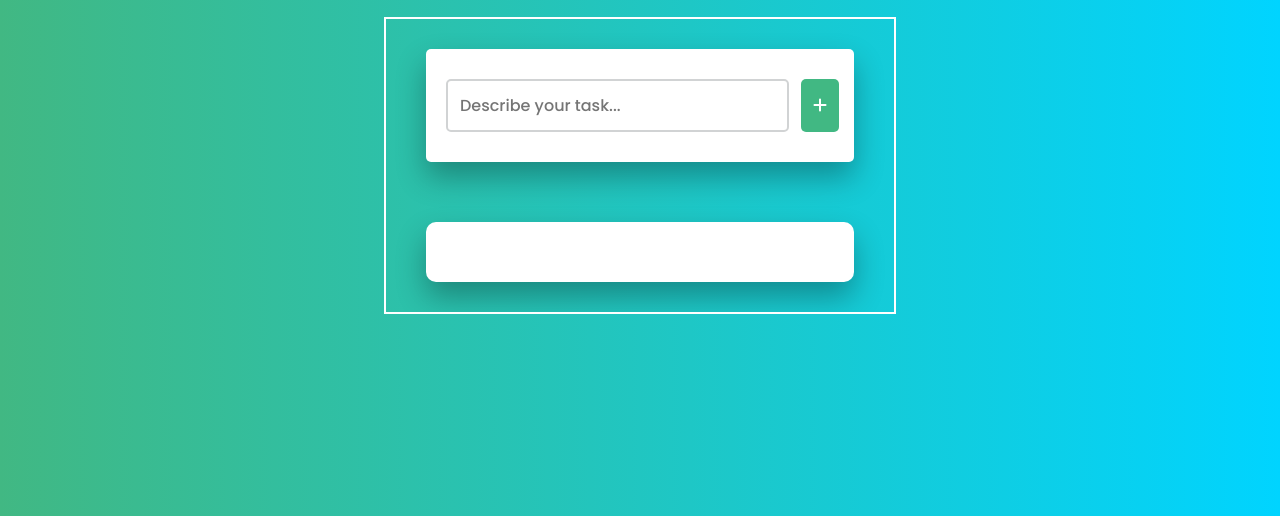
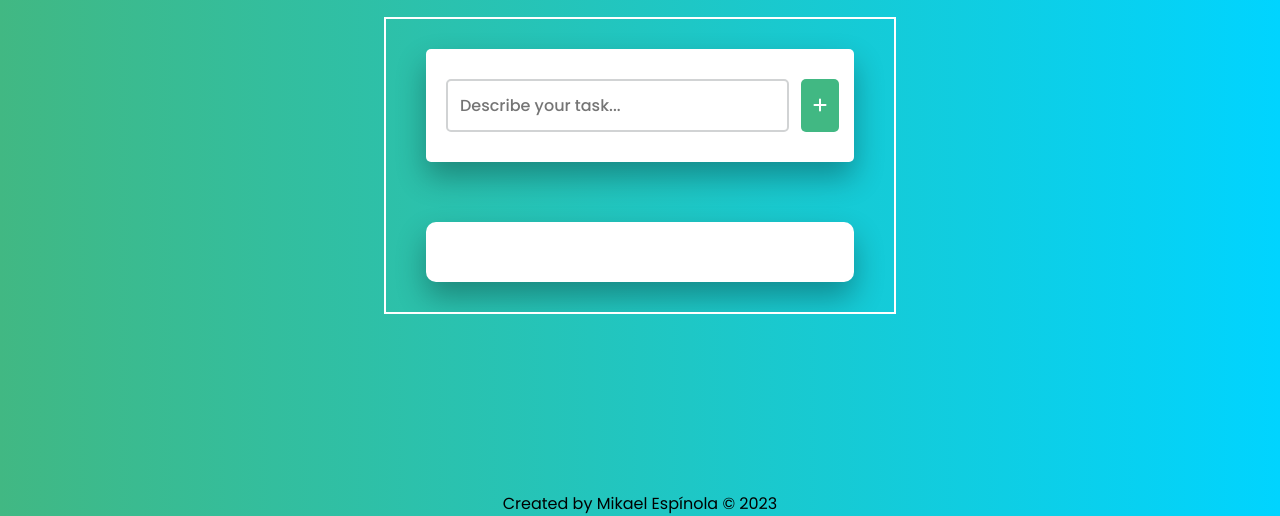
Before and after one commit to mikael-espinola/the_task, a plain HTML site: page components/pages/todoPage.html in a window 1280 px wide. Shown: the part 284-800 px from the top of the page. Drawn offline with Linux system fonts and the light colour scheme.

Commit message:
update visualization ways

```diff
--- a/components/pages/todoPage.html
+++ b/components/pages/todoPage.html
@@ -29,6 +29,8 @@
         <div class="tasksContainer"></div>
     </div>
 
+    <footer class="footerText"><p>Created by Mikael Espínola © 2023 </p></footer>
+
     <script src="../core/scripts.js" type="module" defer></script>
 </body>
 </html>
--- a/components/style/styles.css
+++ b/components/style/styles.css
@@ -40,6 +40,7 @@ body {
     padding: 30px 40px;
     width: 40%;
     min-width: 500px;
+    max-height: 70%;
 }
 
 .editTaskContainer {
@@ -181,6 +182,12 @@ body {
     color: #65737aa2;
 }
 
+.footerText {
+    bottom: 0;
+    position: fixed;
+
+}
+
 /* utilites */
 .error {
     border: 2px solid red !important;
```
